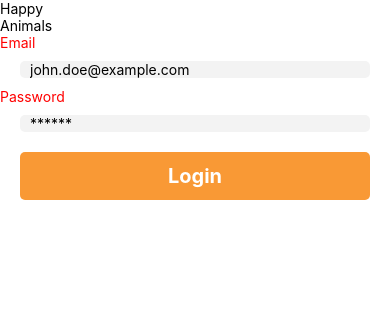
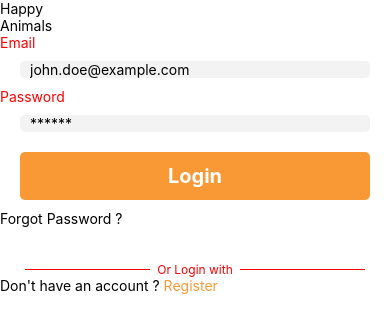
Before and after one commit to cangeldev/AnimalApp, a React Native app: screen /LoginPages in a window 390 px wide. Shown: the top 332 px of the page. Built offline with nearby package versions, Linux system fonts and the light colour scheme.

Commit message:
Loginpage Updated.

```diff
--- /dev/null
+++ b/src/components/divider/divider.tsx
@@ -0,0 +1,17 @@
+import { View, Text } from 'react-native'
+import React from 'react'
+import style from './style'
+
+export const Divider = () => {
+    return (
+        <View style={style.container}>
+            <View style={style.containerWrap} />
+            <View >
+                <Text style={style.text}>
+                    Or Login with
+                </Text>
+            </View >
+            <View style={style.containerWrap} />
+        </View>
+    )
+}
--- /dev/null
+++ b/src/components/divider/index.ts
@@ -0,0 +1 @@
+export { Divider } from "./divider"
--- /dev/null
+++ b/src/components/divider/style.ts
@@ -0,0 +1,22 @@
+import { StyleSheet } from "react-native"
+
+export default StyleSheet.create({
+    containerWrap: {
+        flex: 1,
+        height: 1,
+        backgroundColor:"red",
+    },
+    container: {
+        marginHorizontal: 25,
+        marginTop: 35,
+        flexDirection: 'row',
+        alignItems: 'center',
+    },
+    text: {
+        width: 90,
+        textAlign: 'center',
+        color: "red",
+        fontSize: 12,
+
+    }
+})
--- a/src/components/index.ts
+++ b/src/components/index.ts
@@ -1,2 +1,3 @@
 export { CustomTxtInput } from "./customTxtInput/index"
 export { CustomButton } from "./customButton/index"
+export { Divider } from "./divider/index"
--- a/src/pages/accountPages/loginPages/loginPages.tsx
+++ b/src/pages/accountPages/loginPages/loginPages.tsx
@@ -1,7 +1,7 @@
 import { View, Text } from 'react-native'
 import React from 'react'
 import style from './style'
-import { CustomButton, CustomTxtInput } from '../../../components'
+import { CustomButton, CustomTxtInput, Divider } from '../../../components'
 
 export const LoginPages = () => {
     return (
@@ -13,6 +13,7 @@ export const LoginPages = () => {
                 <Text>
                     Animals
                 </Text>
+            </View>
             <Text
                 style={style.inputTitle}>
                 Email
@@ -29,7 +30,11 @@ export const LoginPages = () => {
             <CustomButton
                 title='Login'
             />
-            </View>
+            <Text>
+                Forgot Password ?
+            </Text>
+            <Divider />
+            <Text>Don't have an account ? <Text style={style.linkText}>Register</Text></Text>
         </View>
     )
 }
--- a/src/pages/accountPages/loginPages/style.ts
+++ b/src/pages/accountPages/loginPages/style.ts
@@ -15,5 +15,8 @@ export default StyleSheet.create({
     },
     inputTitle: {
         color: "red"
+    },
+    linkText:{
+        color:"#f99935"
     }
 })
```
Lines whose indentation alone changed are shown as unchanged.
